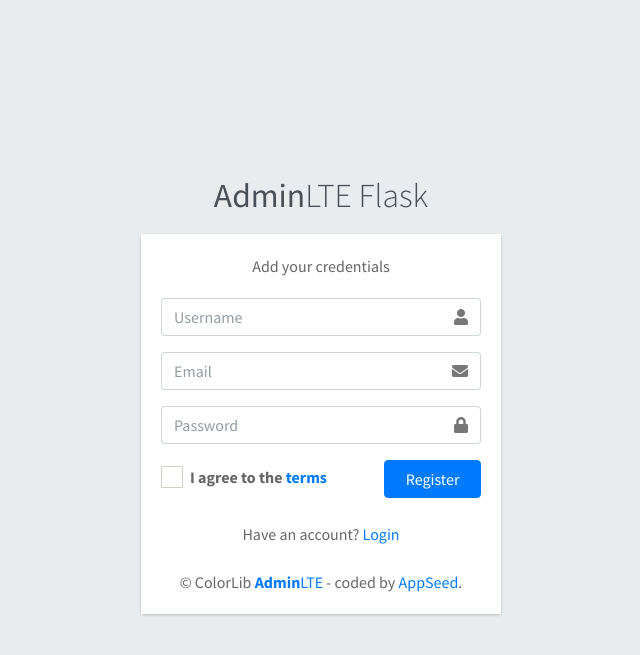
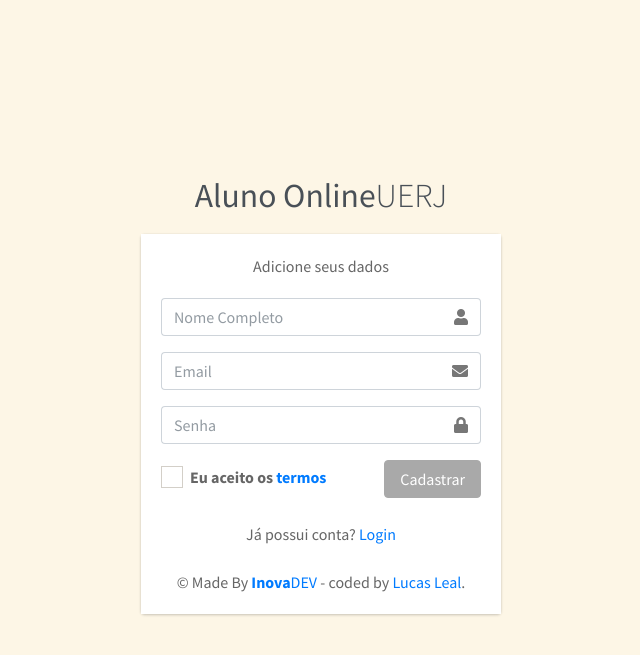
Before and after one commit to lucascapl/plataformaUERJ, a Flask app: page /register in a window 1280 px wide. Shown: the top 655 px of the page, without its empty margins (319-959 px from the left). Run offline with Flask 2, Linux system fonts and the light colour scheme; style sheets or scripts are compiled from the project's sources; some libraries are stand-ins or nearby versions.

Commit message:
redirects e configs

```diff
--- a/apps/templates/accounts/login.html
+++ b/apps/templates/accounts/login.html
@@ -26,7 +26,7 @@
   <div class="login-box">
     <div class="login-logo">
         <a target="_blank" rel="noopener noreferrer"
-           href="https://appseed.us/product/adminlte/flask/"><b>Aluno Online</b> UERJ</a>
+           href="/login"><b>Aluno Online</b> UERJ</a>
     </div>
     <div class="card">
       <div class="card-body login-card-body">
--- a/apps/templates/accounts/register.html
+++ b/apps/templates/accounts/register.html
@@ -17,17 +17,17 @@
   <!-- Theme style -->
   <link rel="stylesheet" href="/static/assets/css/adminlte.min.css">
 
+  <link rel="stylesheet" href="/static/assets/css/login.css">
+
 {% endblock stylesheets %}
 
 {% block content %}
-
+<body>
   <div class="register-box">
-
     <div class="login-logo">
         <a target="_blank" rel="noopener noreferrer"
-           href="https://appseed.us/product/adminlte/flask/"><b>Admin</b>LTE Flask</a>
+           href="/login"><b>Aluno Online</b>UERJ</a>
     </div>
-
     <div class="card">
       <div class="card-body register-card-body">
         <p class="login-box-msg">
@@ -35,17 +35,14 @@
                 <span class="text-danger">{{ msg | safe }}</span>
             {% else %}
             <span>
-                Add your credentials
+                Adicione seus dados
             </span>
             {% endif %}
         </p>
-
         <form role="form" method="post" action="">
-
           {{ form.hidden_tag() }}
-
           <div class="input-group mb-3">
-            {{ form.username(placeholder="Username", class="form-control") }}
+            {{ form.username(placeholder="Nome Completo", class="form-control") }}
             <div class="input-group-append">
               <div class="input-group-text">
                 <span class="fas fa-user"></span>
@@ -61,46 +58,41 @@
             </div>
           </div>
           <div class="input-group mb-3">
-            {{ form.password(placeholder="Password", class="form-control", type="password") }}
+            {{ form.password(placeholder="Senha", class="form-control", type="password") }}
             <div class="input-group-append">
               <div class="input-group-text">
                 <span class="fas fa-lock"></span>
               </div>
             </div>
           </div>
-
           <div class="row">
             <div class="col-8">
               <div class="icheck-primary">
                 <input type="checkbox" id="agreeTerms" name="terms" value="agree">
                 <label for="agreeTerms">
-                I agree to the <a href="#">terms</a>
+                Eu aceito os <a href="#">termos</a>
                 </label>
               </div>
             </div>
-            <!-- /.col -->
             <div class="col-4">
-              <button type="submit" name="register" class="btn btn-primary btn-block">Register</button>
+              <button type="submit" name="register" class="btn btn-primary btn-block botaoLogin">Cadastrar</button>
             </div>
-            <!-- /.col -->
           </div>
         </form>
-
         <br />
         <div class="text-center">
-            Have an account? <a href="{{ url_for('authentication_blueprint.login') }}" class="text-center">Login</a>
+            Já possui conta? <a href="{{ url_for('authentication_blueprint.login') }}" class="text-center">Login</a>
             <br />
             <br />
-            &copy; ColorLib
+            &copy; Made By
             <a target="_blank" rel="noopener noreferrer"
-               href="https://appseed.us/product/adminlte/flask/"><b>Admin</b>LTE</a>
-            - coded by <a target="_blank" rel="noopener noreferrer" href="https://appseed.us">AppSeed</a>.
+               href="https://github.com/lucascapl"><b>Inova</b>DEV</a>
+            - coded by <a target="_blank" rel="noopener noreferrer" href="https://github.com/lucascapl">Lucas Leal</a>.
         </div>
-
       </div>
-      <!-- /.form-box -->
-    </div><!-- /.card -->
+    </div>
   </div>
+</body>
 
 {% endblock content %}
 
```
